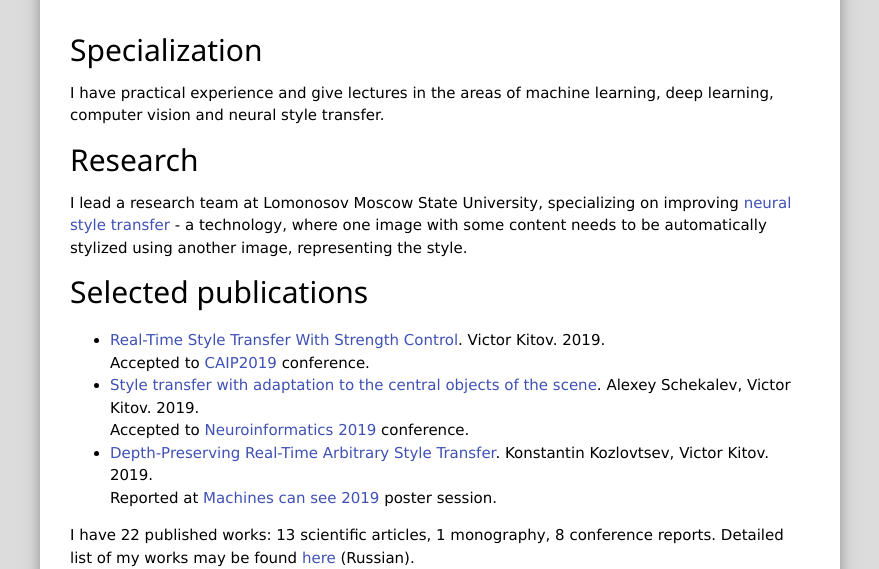
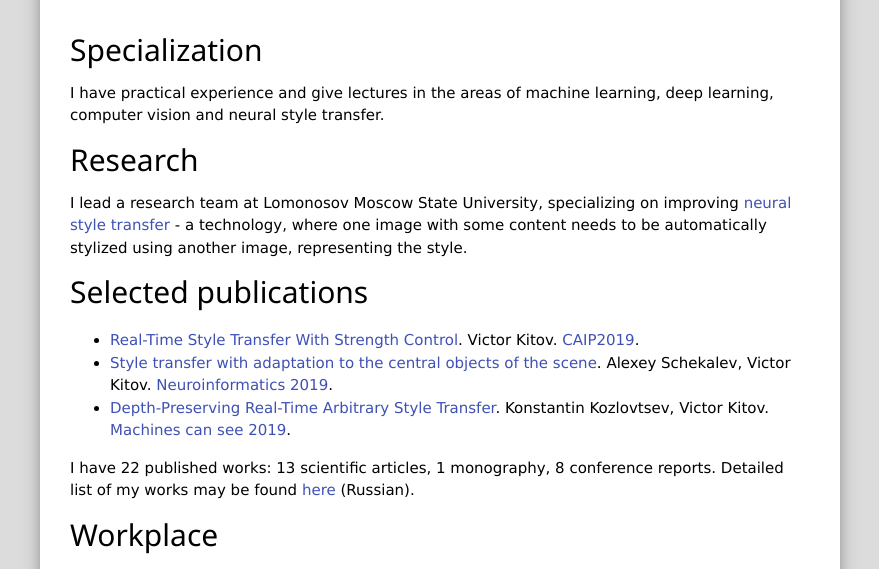
Before and after one commit to victorkitov/victorkitov.github.io, a plain HTML site: page index.html in a window 1280 px wide. Shown: the part 153-722 px from the top of the page, without its empty margins (200-1079 px from the left). Drawn offline with Linux system fonts and the light colour scheme.

Commit message:
Added information

```diff
--- a/index.html
+++ b/index.html
@@ -59,16 +59,14 @@ I lead a research team at Lomonosov Moscow State University, specializing on imp
 
 <h2>Selected publications</h2>
 <ul>
-	<li><a href="https://arxiv.org/pdf/1904.08643.pdf">Real-Time Style Transfer With Strength Control</a>. Victor Kitov. 2019. <br>
-	Accepted to <a href="https://caip2019.unisa.it/">CAIP2019</a> conference.
+	<li><a href="https://arxiv.org/pdf/1904.08643.pdf">Real-Time Style Transfer With Strength Control</a>. Victor Kitov. <a href="https://caip2019.unisa.it/">CAIP2019</a>. <br>
 	</li>
 
-	<li><a href="https://arxiv.org/pdf/1906.01134.pdf">Style transfer with adaptation to the central objects of the scene</a>. Alexey Schekalev, Victor Kitov. 2019.<br>
-	Accepted to <a href="http://neuroinfo.ru">Neuroinformatics 2019</a> conference.
+	<li><a href="https://arxiv.org/pdf/1906.01134.pdf">Style transfer with adaptation to the central objects of the scene</a>. Alexey Schekalev, Victor Kitov. <a href="http://neuroinfo.ru">Neuroinformatics 2019</a>.<br>
 	</li>
 
-	<li><a href="https://arxiv.org/pdf/1906.01123.pdf">Depth-Preserving Real-Time Arbitrary Style Transfer</a>. Konstantin Kozlovtsev, Victor Kitov. 2019. <br>
-	Reported at <a href="http://machinescansee.com/wp-content/uploads/2019/06/MCS_2019_-postersanddemos.pdf">Machines can see 2019</a> poster session.
+	<li><a href="https://arxiv.org/pdf/1906.01123.pdf">Depth-Preserving Real-Time Arbitrary Style Transfer</a>. Konstantin Kozlovtsev, Victor Kitov.
+	<a href="http://machinescansee.com/wp-content/uploads/2019/06/MCS_2019_-postersanddemos.pdf">Machines can see 2019</a>. <br>
 	</li>
 </ul>
 I have 22 published works: 13 scientific articles, 1 monography, 8 conference reports. Detailed list of my works may be found <a href="https://istina.msu.ru/profile/Apogentus/">here</a> (Russian).
```
